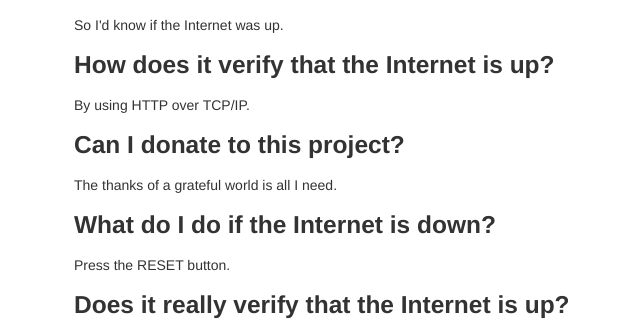
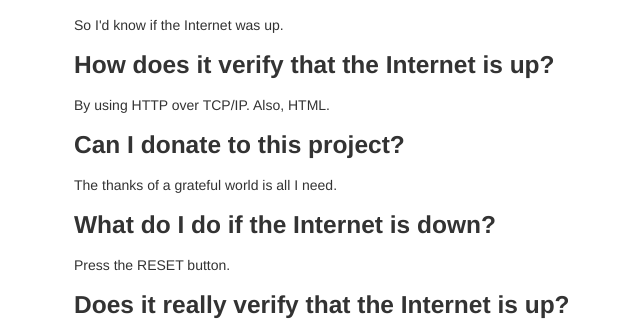
Before and after one commit to gecampbell/internet-status.info, a PHP site: page /faq.php in a window 1280 px wide. Shown: the part 145-468 px from the top of the page, without its empty margins (266-906 px from the left). Run offline with PHP 8.4, Linux system fonts and the light colour scheme.

Commit message:
clarified FAQ

```diff
--- a/docroot/faq.php
+++ b/docroot/faq.php
@@ -21,7 +21,7 @@
     <p>So I'd know if the Internet was up.</p>
 
     <h3>How does it verify that the Internet is up?</h3>
-    <p>By using HTTP over TCP/IP.</p>
+    <p>By using HTTP over TCP/IP. Also, HTML.</p>
 
     <h3>Can I donate to this project?</h3>
     <p>The thanks of a grateful world is all I need.</p>
```
